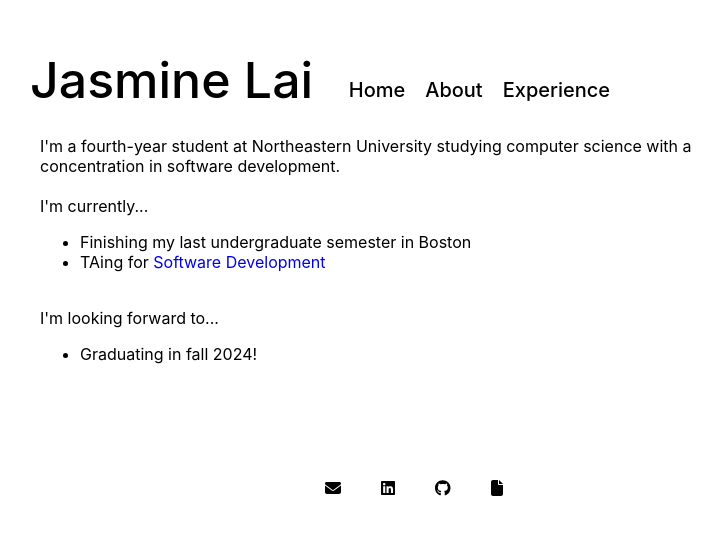
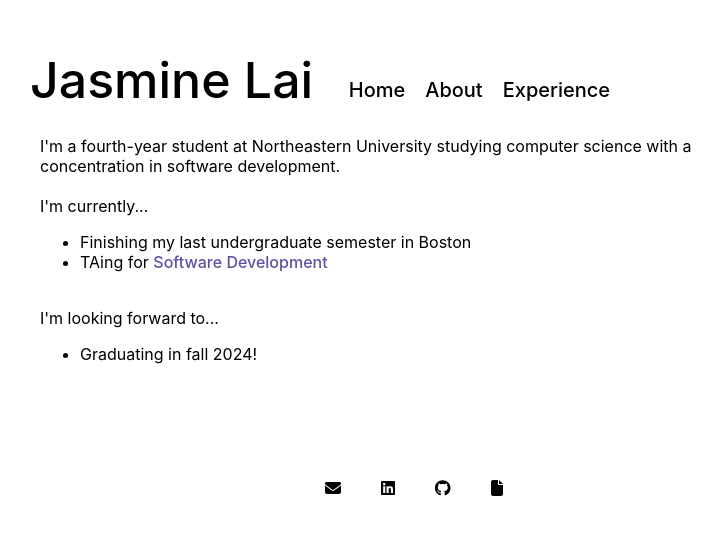
Before and after one commit to jazlai/jazlai.github.io, a React (Create React App) app: page / in a window 1280 px wide. Shown: the part 126-660 px from the top of the page, without its empty margins (226-948 px from the left). Built offline with nearby package versions, Linux system fonts and the light colour scheme.

Commit message:
change link color

```diff
--- a/src/sections/styles.ts
+++ b/src/sections/styles.ts
@@ -3,6 +3,11 @@ import { css } from '@emotion/react'
 export const homepage = css({
   a: {
     textDecoration: 'none',
+    color: '#614fa1',
+    fontWeight: 500,
+    '&:hover': {
+      color: '#473582',
+    }
   },
 });
 
```
